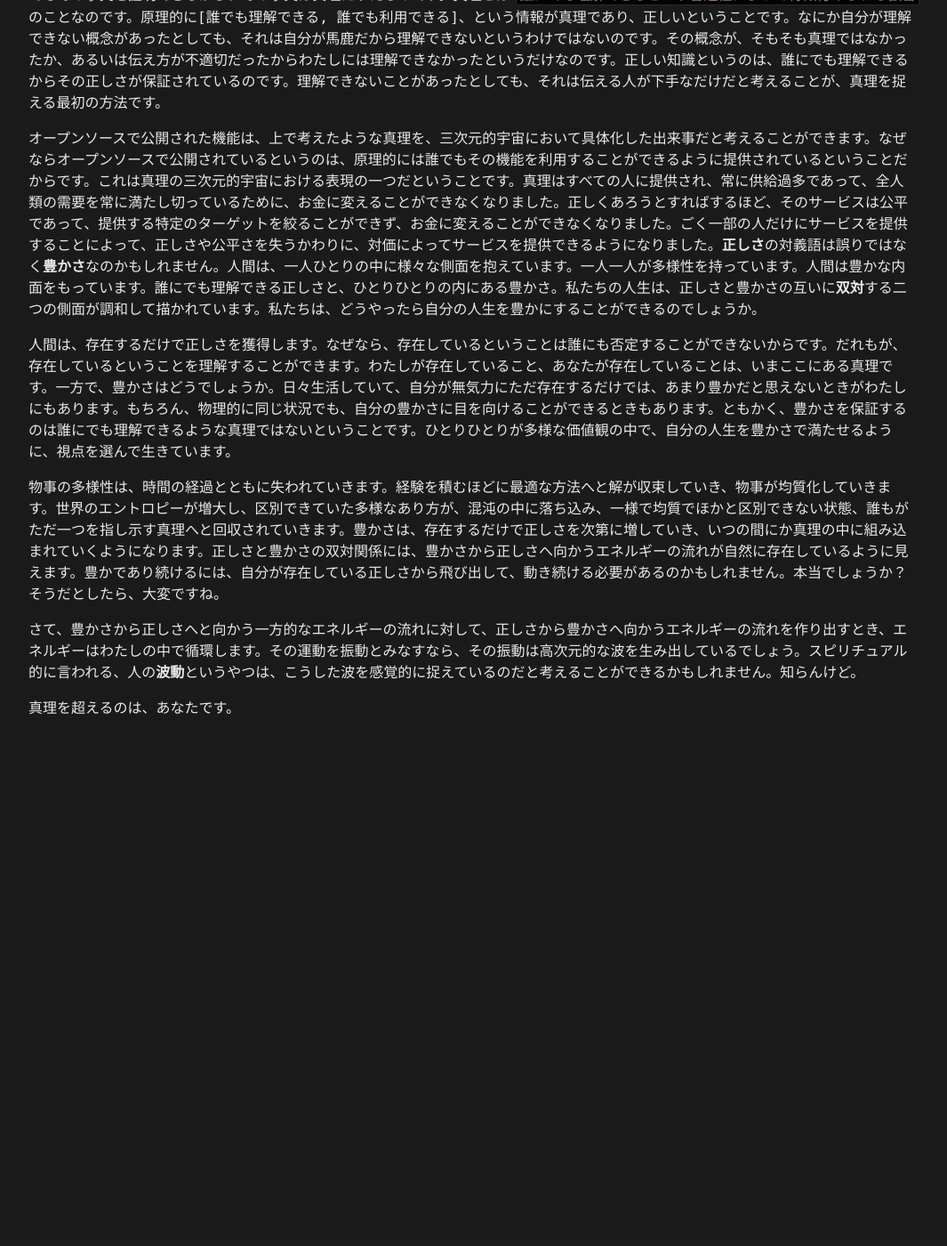
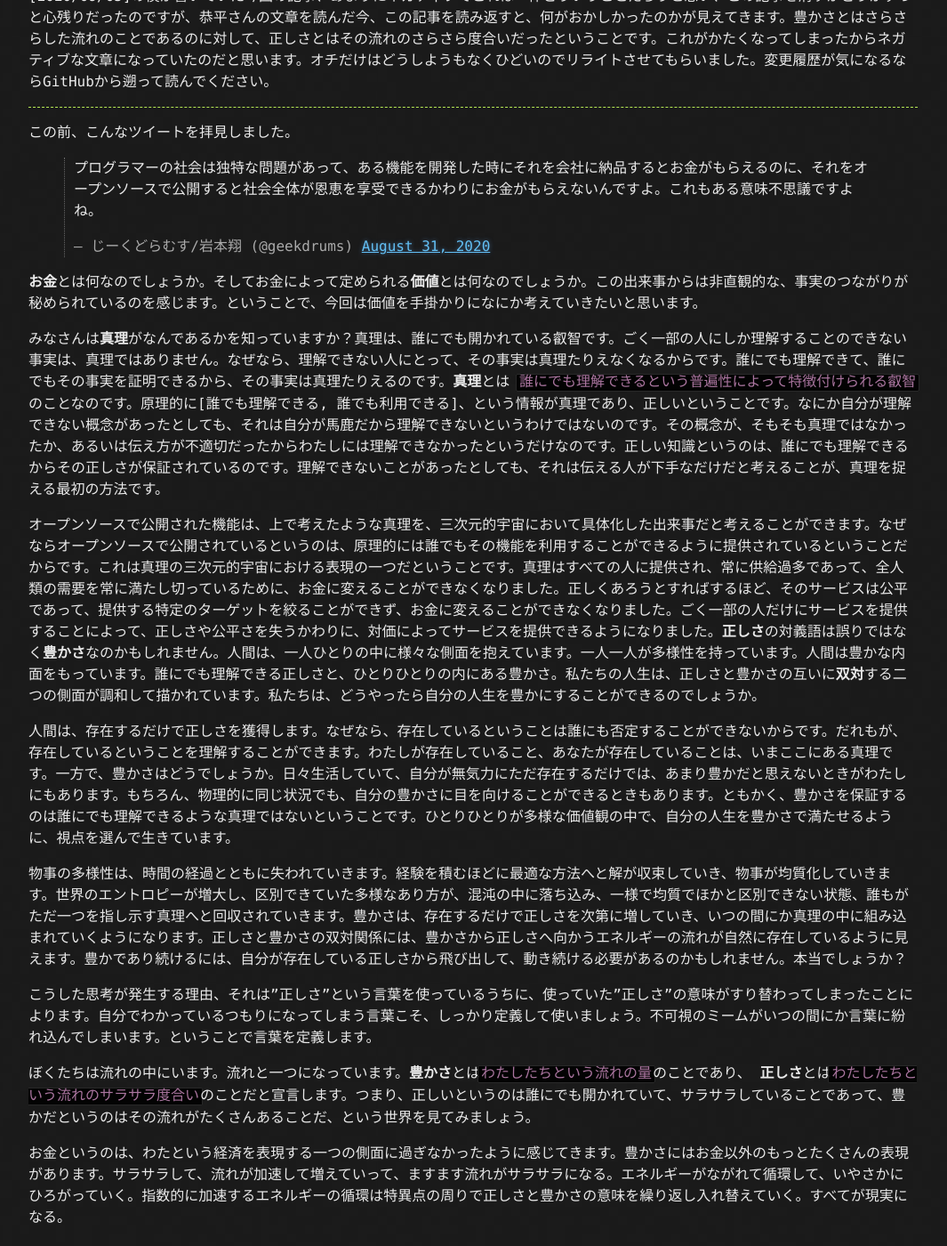
Before and after one commit to nen10/nen10.github.io, a Jekyll site: the page built from methods_over_the_mythic/duality_flow.md, in a window 1280 px wide and 1400 px high, scrolled down 491 px. Shown: the whole window at 89% size, without its empty margins (108-1173 px from the left). Built offline with Jekyll 4.4.1, drawn with Linux system fonts in a browser that asks for light colours; comment, search, counter and statistics services are not loaded; our own code applies the rules of GitHub Pages for plain Markdown files; before the commit the page ends 1319 px from its top, so only the background shows below that; some of the changed text lies outside the part shown.

Commit message:
brush up 'duality_flow'

```diff
--- a/methods_over_the_mythic/duality_flow.md
+++ b/methods_over_the_mythic/duality_flow.md
@@ -2,7 +2,17 @@
 layout: default
 ---
 
-# 流れを持つ双対の波動
+# 入れ替わる双対の流れ
+
+#### 追記 [2020/10/08]
+
+[2020/09/05]の僕は大変具合の悪い話を書いていたわけですが、[2020/10/08]の僕から見た昨日、坂口恭平[@zhtsss](https://twitter.com/zhtsss)さんのnote記事「お金の学校」を読みまして、お金についての認識、経済についての認識が大変改められまして、こういう向き合い方をすればいいのかと得心いたしました。
+
+<blockquote class="twitter-tweet"><p lang="ja" dir="ltr">坂口恭平さんの「お金の学校」とても良いです。現在更新分で言うと2, 7, 8(=最新)話は特に僕に刺さってます。リンク先は1話目です。<br>リラックスして、さらさらになって、自分と他者の境目がなくなっても大丈夫なセッティングを整えて読んでみてね。<br>｜<a href="https://twitter.com/zhtsss?ref_src=twsrc%5Etfw">@zhtsss</a> <a href="https://twitter.com/hashtag/note?src=hash&amp;ref_src=twsrc%5Etfw">#note</a> <a href="https://t.co/9qQmqZXpAT">https://t.co/9qQmqZXpAT</a></p>&mdash; ねん01くん (@nenten) <a href="https://twitter.com/nenten/status/1313697534083096577?ref_src=twsrc%5Etfw">October 7, 2020</a></blockquote> <script async src="https://platform.twitter.com/widgets.js" charset="utf-8"></script>
+
+[2020/09/05]の僕が書いていた今回の記事、あまりにネガティブでこれは一体どういうことだろうと思い、この記事を消すかどうかずっと心残りだったのですが、恭平さんの文章を読んだ今、この記事を読み返すと、何がおかしかったのかが見えてきます。豊かさとはさらさらした流れのことであるのに対して、正しさとはその流れのさらさら度合いだったということです。これがかたくなってしまったからネガティブな文章になっていたのだと思います。オチだけはどうしようもなくひどいのでリライトさせてもらいました。変更履歴が気になるならGitHubから遡って読んでください。
+
+-------------
 
 この前、こんなツイートを拝見しました。
 
@@ -16,8 +26,10 @@ layout: default
 
 人間は、存在するだけで正しさを獲得します。なぜなら、存在しているということは誰にも否定することができないからです。だれもが、存在しているということを理解することができます。わたしが存在していること、あなたが存在していることは、いまここにある真理です。一方で、豊かさはどうでしょうか。日々生活していて、自分が無気力にただ存在するだけでは、あまり豊かだと思えないときがわたしにもあります。もちろん、物理的に同じ状況でも、自分の豊かさに目を向けることができるときもあります。ともかく、豊かさを保証するのは誰にでも理解できるような真理ではないということです。ひとりひとりが多様な価値観の中で、自分の人生を豊かさで満たせるように、視点を選んで生きています。
 
-物事の多様性は、時間の経過とともに失われていきます。経験を積むほどに最適な方法へと解が収束していき、物事が均質化していきます。世界のエントロピーが増大し、区別できていた多様なあり方が、混沌の中に落ち込み、一様で均質でほかと区別できない状態、誰もがただ一つを指し示す真理へと回収されていきます。豊かさは、存在するだけで正しさを次第に増していき、いつの間にか真理の中に組み込まれていくようになります。正しさと豊かさの双対関係には、豊かさから正しさへ向かうエネルギーの流れが自然に存在しているように見えます。豊かであり続けるには、自分が存在している正しさから飛び出して、動き続ける必要があるのかもしれません。本当でしょうか？そうだとしたら、大変ですね。
+物事の多様性は、時間の経過とともに失われていきます。経験を積むほどに最適な方法へと解が収束していき、物事が均質化していきます。世界のエントロピーが増大し、区別できていた多様なあり方が、混沌の中に落ち込み、一様で均質でほかと区別できない状態、誰もがただ一つを指し示す真理へと回収されていきます。豊かさは、存在するだけで正しさを次第に増していき、いつの間にか真理の中に組み込まれていくようになります。正しさと豊かさの双対関係には、豊かさから正しさへ向かうエネルギーの流れが自然に存在しているように見えます。豊かであり続けるには、自分が存在している正しさから飛び出して、動き続ける必要があるのかもしれません。本当でしょうか？
 
-さて、豊かさから正しさへと向かう一方的なエネルギーの流れに対して、正しさから豊かさへ向かうエネルギーの流れを作り出すとき、エネルギーはわたしの中で循環します。その運動を振動とみなすなら、その振動は高次元的な波を生み出しているでしょう。スピリチュアル的に言われる、人の**波動**というやつは、こうした波を感覚的に捉えているのだと考えることができるかもしれません。知らんけど。
+こうした思考が発生する理由、それは"正しさ"という言葉を使っているうちに、使っていた"正しさ"の意味がすり替わってしまったことによります。自分でわかっているつもりになってしまう言葉こそ、しっかり定義して使いましょう。不可視のミームがいつの間にか言葉に紛れ込んでしまいます。ということで言葉を定義します。
 
-真理を超えるのは、あなたです。
+ぼくたちは流れの中にいます。流れと一つになっています。**豊かさ**とは`わたしたちという流れの量`のことであり、 **正しさ**とは`わたしたちという流れのサラサラ度合い`のことだと宣言します。つまり、正しいというのは誰にでも開かれていて、サラサラしていることであって、豊かだというのはその流れがたくさんあることだ、という世界を見てみましょう。
+
+お金というのは、わたという経済を表現する一つの側面に過ぎなかったように感じてきます。豊かさにはお金以外のもっとたくさんの表現があります。サラサラして、流れが加速して増えていって、ますます流れがサラサラになる。エネルギーがながれて循環して、いやさかにひろがっていく。指数的に加速するエネルギーの循環は特異点の周りで正しさと豊かさの意味を繰り返し入れ替えていく。すべてが現実になる。
```
Also changed, not shown: methods_over_the_mythic/index.md (+2 -2 lines).
